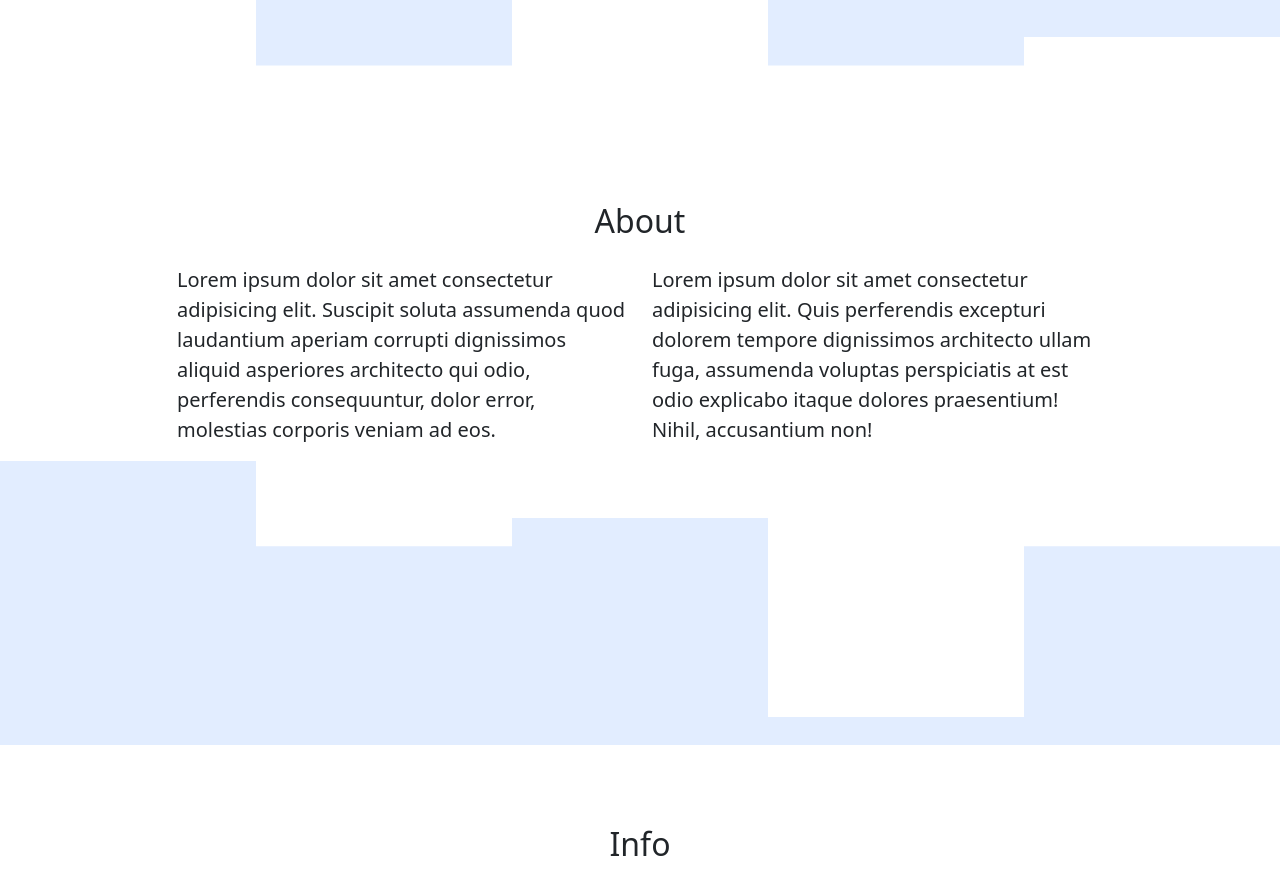
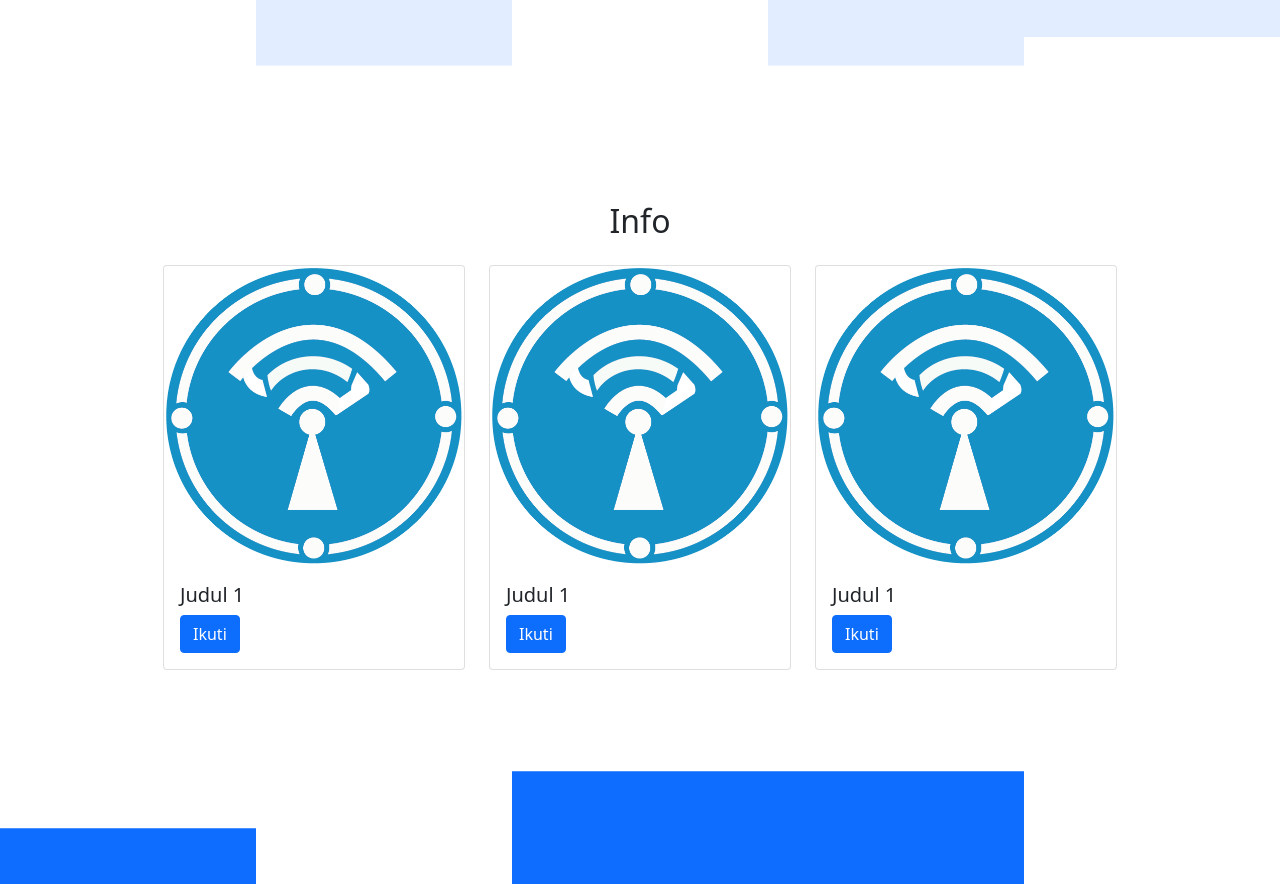
Before and after one commit to iptek-komtri/site, a plain HTML site: page index.html in a window 1280 px wide. Shown: the part 580-1464 px from the top of the page. Drawn offline with nearby package versions, Linux system fonts and the light colour scheme.

Commit message:
perubahan

```diff
--- a/index.html
+++ b/index.html
@@ -58,28 +58,7 @@
       <!-- AKhir Jumbotron -->
 
 
-      <!-- About -->
-      <section id="about">
-        <div class="container">
-            <div class="row text-center mb-3">
-                <div class="col">
-                    <h2>About</h2>
-                </div>
-            </div>
-            <div class="row justify-content-center fs-5">
-                <div class="col-md-5">
-                    <p>Lorem ipsum dolor sit amet consectetur adipisicing elit. Suscipit soluta assumenda quod laudantium aperiam corrupti dignissimos aliquid asperiores architecto qui odio, perferendis consequuntur, dolor error, molestias corporis veniam ad eos.</p>
-                </div>
-                <div class="col-md-5">
-                    <p>Lorem ipsum dolor sit amet consectetur adipisicing elit. Quis perferendis excepturi dolorem tempore dignissimos architecto ullam fuga, assumenda voluptas perspiciatis at est odio explicabo itaque dolores praesentium! Nihil, accusantium non!</p>
-                </div>
-            </div>
-        </div>
-        <svg xmlns="http://www.w3.org/2000/svg" viewBox="0 0 1440 320"><path fill="#e2edff" fill-opacity="1" d="M0,96L0,0L288,0L288,96L576,96L576,64L864,64L864,288L1152,288L1152,96L1440,96L1440,320L1152,320L1152,320L864,320L864,320L576,320L576,320L288,320L288,320L0,320L0,320Z"></path></svg>
-      </section>
-      <!-- Akhir About -->
-
-      <!-- Card-Blog -->
+      <!-- Card-info -->
       <section id="card-info">
         <div class="contaienr">
             <div class="row text-center mb-3">
@@ -119,7 +98,7 @@
         </div>
         <svg xmlns="htp://www.w3.org/2000/svg" viewBox="0 0 1440 320"><path fill="#0e6dfe" fill-opacity="1" d="M0,160L0,160L288,160L288,224L576,224L576,96L864,96L864,96L1152,96L1152,224L1440,224L1440,320L1152,320L1152,320L864,320L864,320L576,320L576,320L288,320L288,320L0,320L0,320Z"></path></svg>
     </section>
-    <!-- Akhir Card-Blog -->
+    <!-- Akhir Card-info -->
 
 
 
```
